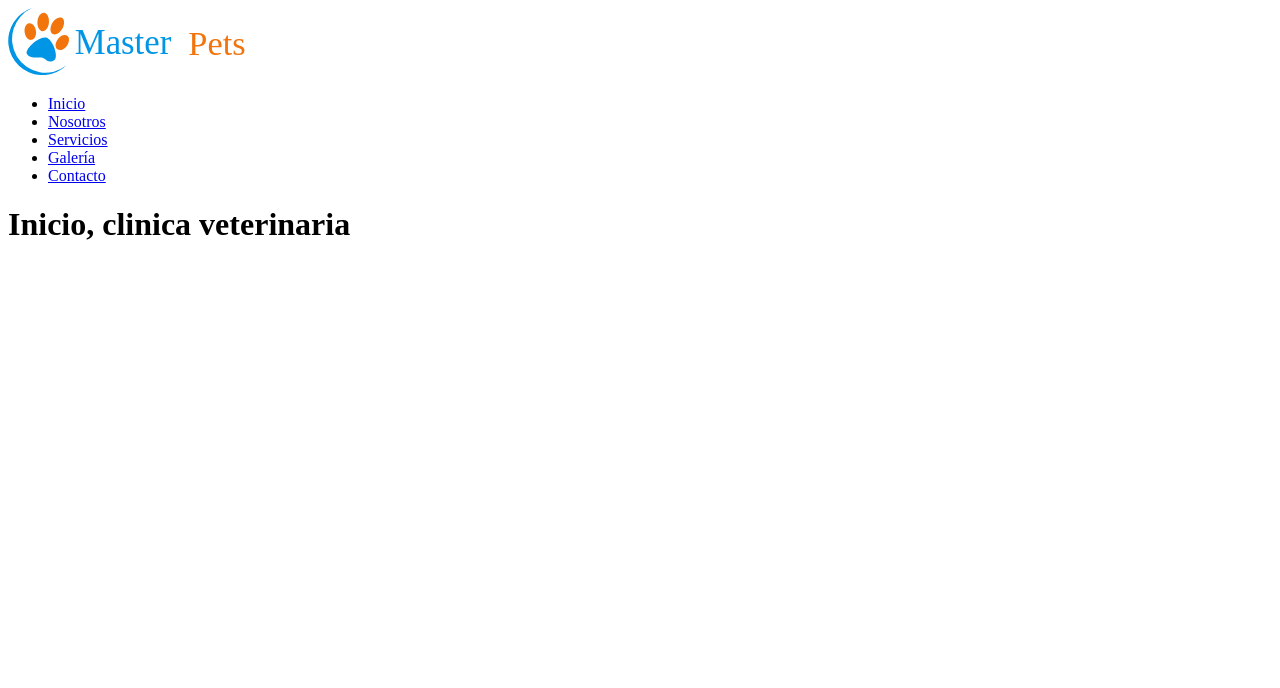
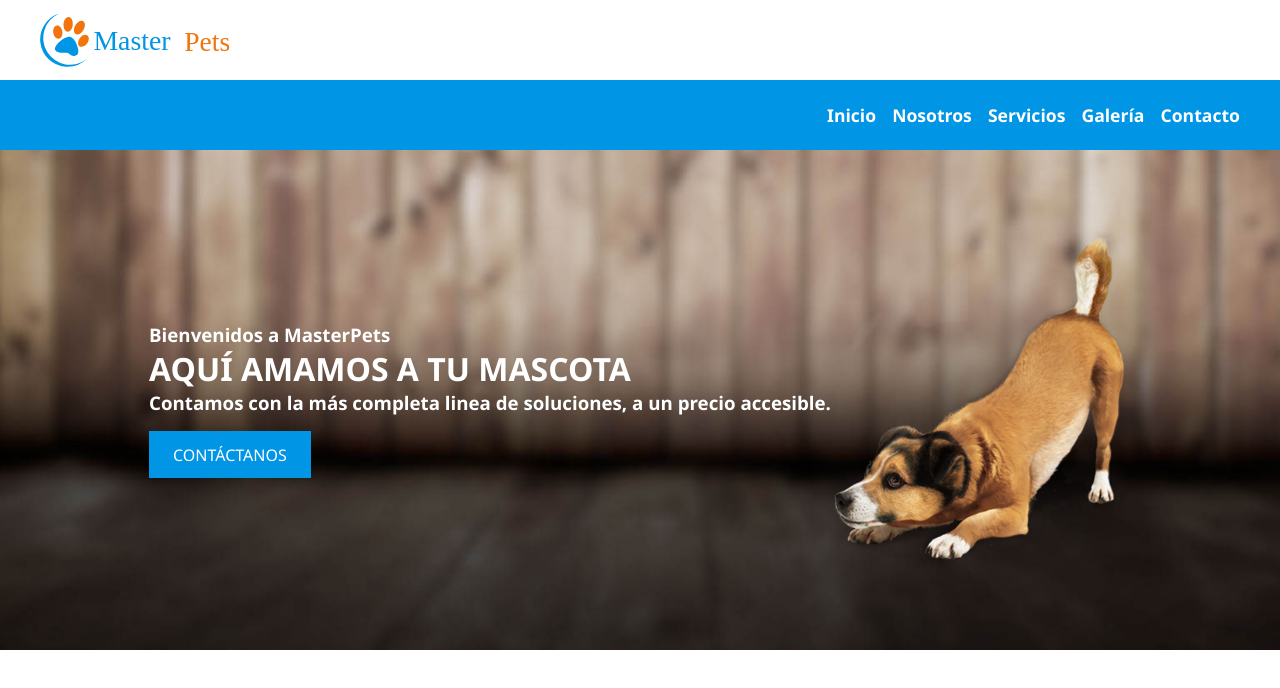
Before and after one commit to codificandogithub/desarrolloweb, a plain HTML site: page index.html in a window 1280 px wide. Drawn offline with Linux system fonts and the light colour scheme.

Commit message:
Integrando estilos a veterinaria proyecto

```diff
--- /dev/null
+++ b/css/banner.css
@@ -0,0 +1,18 @@
+.banner{
+    background-image: url("/img/paginaInicial/fondo_slide1.jpg");
+    background-repeat: no-repeat;
+    background-size: cover;
+    height: 500px;
+}
+
+#dog{
+    width: 300px;
+}
+
+.boton{
+    color: white;
+    display: inline-block;
+    margin-top: 1rem;
+    padding: 0.8rem 1.5rem;
+    text-decoration: none;
+}
--- /dev/null
+++ b/css/header.css
@@ -0,0 +1,46 @@
+body{
+    font-family: 'Segoe UI', Tahoma, Geneva, Verdana, sans-serif;
+
+}
+
+.header{
+    background-color:rgba(255, 255, 255,0.9);
+    height: 80px;
+}
+
+.h100{
+    height: 100%;
+}
+
+/*Selector por id*/
+#logo{
+    width: 200px;
+
+}
+
+
+/*Elementos flexibles o flex box*/
+
+.flex{
+    display: flex;
+}
+
+.flex--izq{
+    justify-content: left;
+}
+
+.flex--der{
+    justify-content: right;
+}
+
+.flex--centrarh{
+    justify-content: center;
+}
+
+.flex--centrarv{
+    align-items: center;
+}
+
+.flex--gap{
+    gap: 1rem;
+}
--- /dev/null
+++ b/css/nav.css
@@ -0,0 +1,14 @@
+.nav{
+    height: 70px;
+}
+
+.nav__list{
+    list-style: none;
+}
+
+.nav__list a{
+    color: white;
+    font-size: 1.1rem;
+    font-weight: bold;
+    text-decoration: none;
+}
--- /dev/null
+++ b/css/reset.css
@@ -0,0 +1,43 @@
+/*Limpiar elementos con selector universal*/
+
+*{
+    /*Listar propiedades con su valor correspondiente o necesario*/
+    box-sizing: border-box;
+    margin:0;
+    padding: 0;
+
+}
+
+/*Implentar selector clase o class*/
+.fondo{
+    background-color: #0095e5;
+}
+
+/*colores de texto utilizados*/
+.text--color--p{
+    color: white;
+}
+
+.text--color--s{
+    color: #0095e5;
+}
+
+/*Alineacion de texto*/
+.text--centrar{
+    text-align: center;
+}
+
+.text--izquierda{
+    text-align: left;
+}
+
+.text--justificar{
+    text-align: justify;
+}
+
+/*Container*/
+.container{
+    margin: auto;
+    max-width: 1200px;
+    width: 95%;
+}
--- a/index.html
+++ b/index.html
@@ -5,28 +5,46 @@
     <meta name="viewport" content="width=device-width, initial-scale=1.0" />
     <meta name="description" content="Clinica veterinaria, Hospital veterinario."/>
     <meta name="keywords" content="Veterinaria, Medicamentos para cachorros, Operaciones Veterinarias" />
+    <link rel="stylesheet" href="/css/reset.css">
+    <link rel="stylesheet" href="/css/header.css">
+    <link rel="stylesheet" href="/css/nav.css">
+    <link rel="stylesheet" href="/css/banner.css">
     <title>Clinica</title>
   </head>
   <body>
     <!--Header-->
-    <header>
-      <img src="img/paginaInicial/logo.svg" width="250" alt="logo">
+    <header class="header">
+      <div class="container h100 flex flex--izq">
+        <img src="img/paginaInicial/logo.svg" id="logo" alt="logo">
+      </div>
     </header>
 
     <!--Navegación-->
-    <nav>
-      <ul>
+    <nav class="nav fondo">
+      <div class="container h100 flex flex--der flex--centrarv">
+        <ul class="nav__list flex flex--der flex--gap">
           <li><a href="index.html">Inicio</a></li>
           <li><a href="nosotros.html">Nosotros</a></li>
           <li><a href="servicios.html">Servicios</a></li>
           <li><a href="galeria.html">Galería</a></li>
           <li><a href="contacto.html">Contacto</a></li>
         </ul>
+      </div>
     </nav>
 
-    <h1>
-      Inicio, clinica veterinaria
-    </h1>
+    <div class="banner">
+      <div class="container h100 flex flex--centrarv flex--centrarh">
+        <div class="banner__info text--color--p">
+            <hgroup>
+              <h3>Bienvenidos a MasterPets</h3>
+              <h1>AQUÍ AMAMOS A TU MASCOTA</h1>
+              <h3>Contamos con la más completa linea de soluciones, a un precio accesible.</h3>
+            </hgroup>
+            <a href="" class="boton fondo">CONTÁCTANOS</a>
+        </div>
+        <img src="img/paginaInicial/dog_1.png" id="dog" alt="">
+      </div>
+    </div>
 
     <!--Banner-->
   </body>
```
Lines whose indentation alone changed are shown as unchanged.
